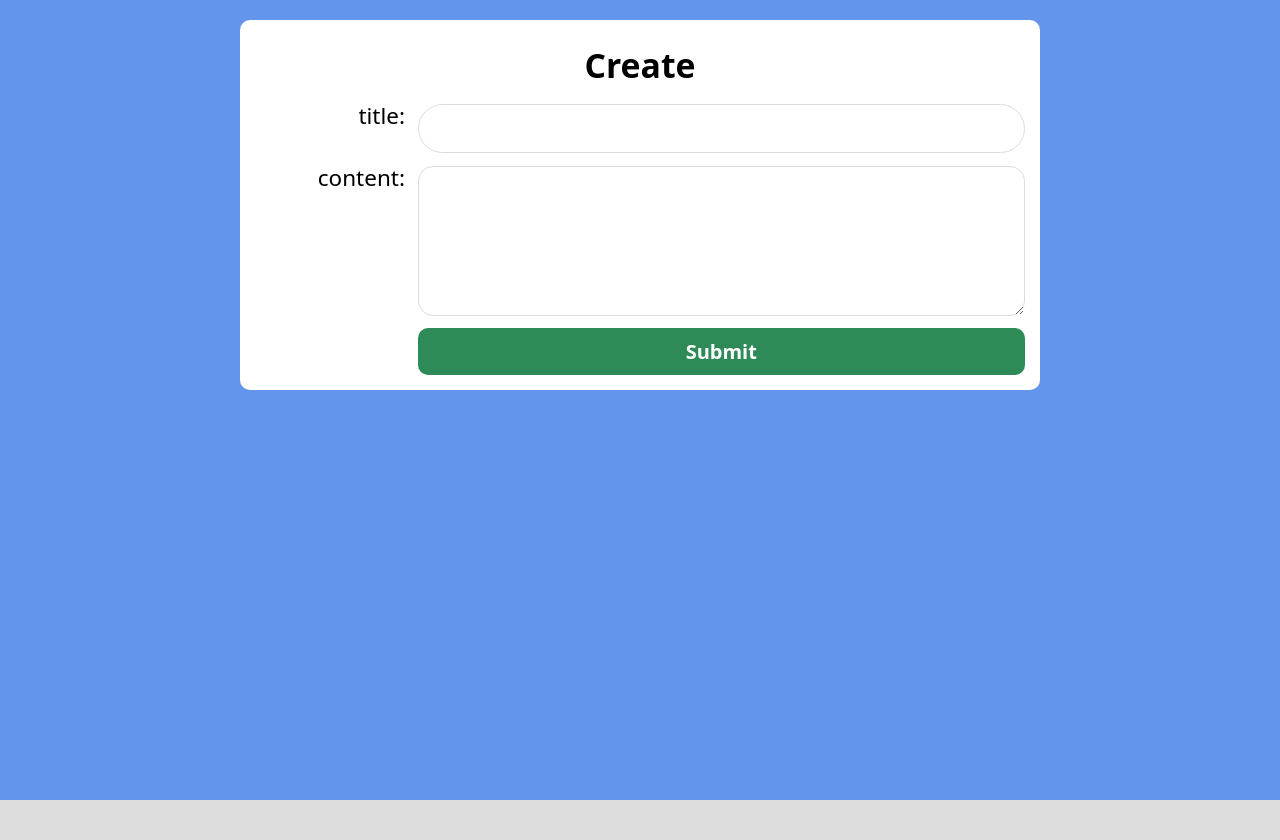
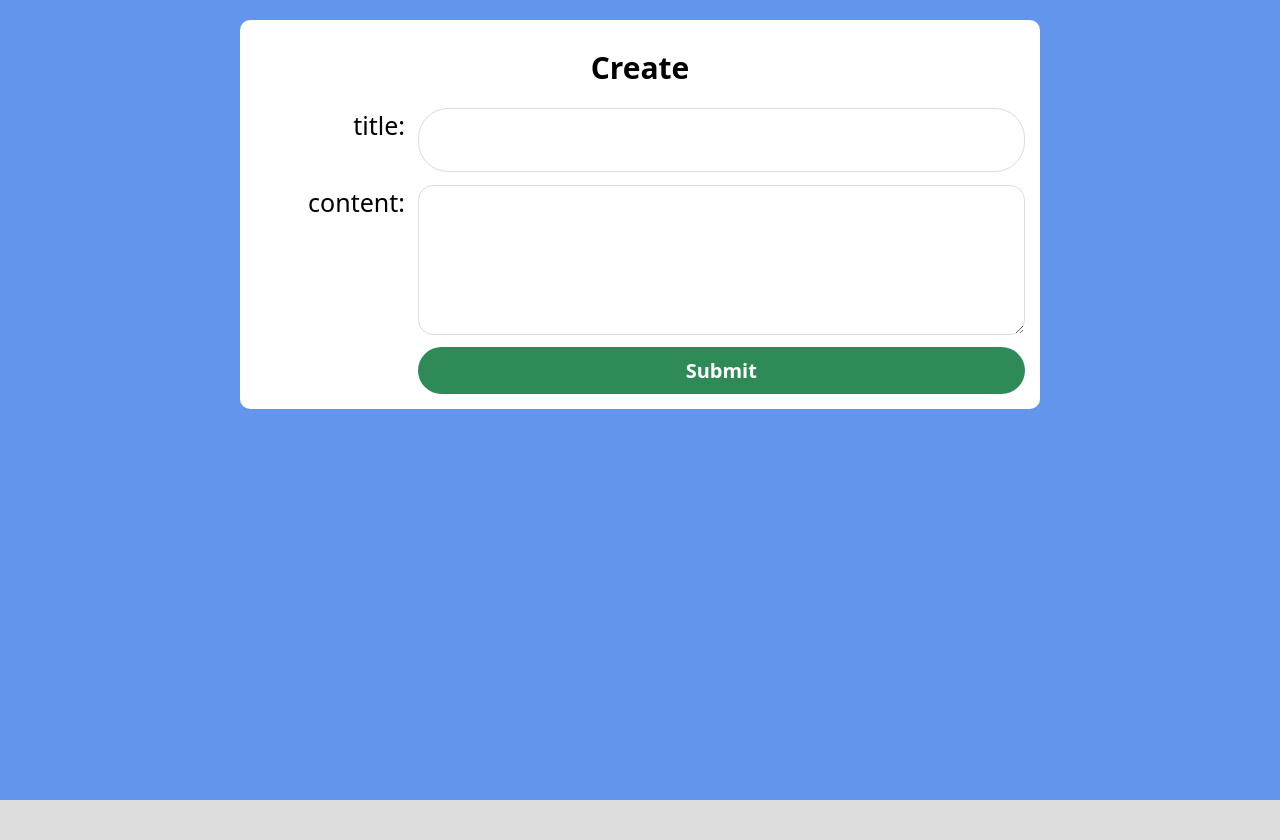
Before and after one commit to catbirdseatio/wiki, a Django app: page /create in a window 1280 px wide. Shown: the part 81-921 px from the top of the page. Run offline with Django 3.2, Linux system fonts and the light colour scheme.

Commit message:
further form styles improved

```diff
--- a/encyclopedia/static/encyclopedia/styles.css
+++ b/encyclopedia/static/encyclopedia/styles.css
@@ -1,8 +1,5 @@
-.form-container {
-  line-height: 1.1;
-  font-size: 2.25rem;
-}
 .form-container h2 {
+  font-size: 3rem;
   text-align: center;
   padding: 1.2rem 0 2rem;
 }
@@ -10,21 +7,24 @@
   display: grid;
   gap: 1.25rem;
 }
+.form-container form label {
+  font-size: 2.5rem;
+}
 .form-container form input, .form-container form textarea {
   font-family: inherit;
   font-size: 2rem;
   border: 1px solid gainsboro;
 }
 .form-container form input {
-  padding: 1rem;
+  padding: 1.75rem;
   border-radius: 3rem;
   width: 100%;
 }
 .form-container form textarea {
   width: 100%;
   resize: vertical;
-  padding: 15px;
-  border-radius: 15px;
+  padding: 1.75rem;
+  border-radius: 1.5rem;
   height: 150px;
 }
 .form-container form input[type=submit] {
@@ -37,7 +37,6 @@
   background-color: seagreen;
   color: #fff;
   font-weight: 600;
-  border-radius: 1rem;
   width: 100%;
 }
 .form-container form .errorlist {
--- a/scss/forms.scss
+++ b/scss/forms.scss
@@ -1,8 +1,6 @@
 .form-container {
-    line-height: 1.1;
-    font-size: 2.25rem;
-
     h2 {
+        font-size: 3rem;
         text-align: center;
         padding: 1.2rem 0 2rem;
     }
@@ -11,6 +9,10 @@
         display: grid;
         gap: 1.25rem;
 
+        label {
+          font-size: 2.5rem;
+        }
+
         input, textarea {
           font-family:inherit;
           font-size: 2rem;
@@ -18,7 +20,7 @@
         }
 
         input {
-          padding: 1rem;
+          padding: 1.75rem;
           border-radius: 3rem;
           width: 100%;
         }
@@ -26,24 +28,23 @@
         textarea {
           width:100%;
           resize: vertical;
-          padding:15px;
-          border-radius:15px;
+          padding:1.75rem;
+          border-radius:1.5rem;
           height:150px;
         }
 
         input[type="submit"] {
             /* remove default behavior */
-            appearance:none;
-            -webkit-appearance:none;
+            appearance: none;
+            -webkit-appearance: none;
 
             /* usual styles */
-            padding:1rem;
-            border:none;
+            padding: 1rem;
+            border: none;
             background-color: seagreen;
-            color:#fff;
+            color: #fff;
             font-weight: 600;
-            border-radius: 1rem;
-            width:100%;
+            width: 100%;
           }
 
           .errorlist {
```
Also changed, not shown: 1 other file.
